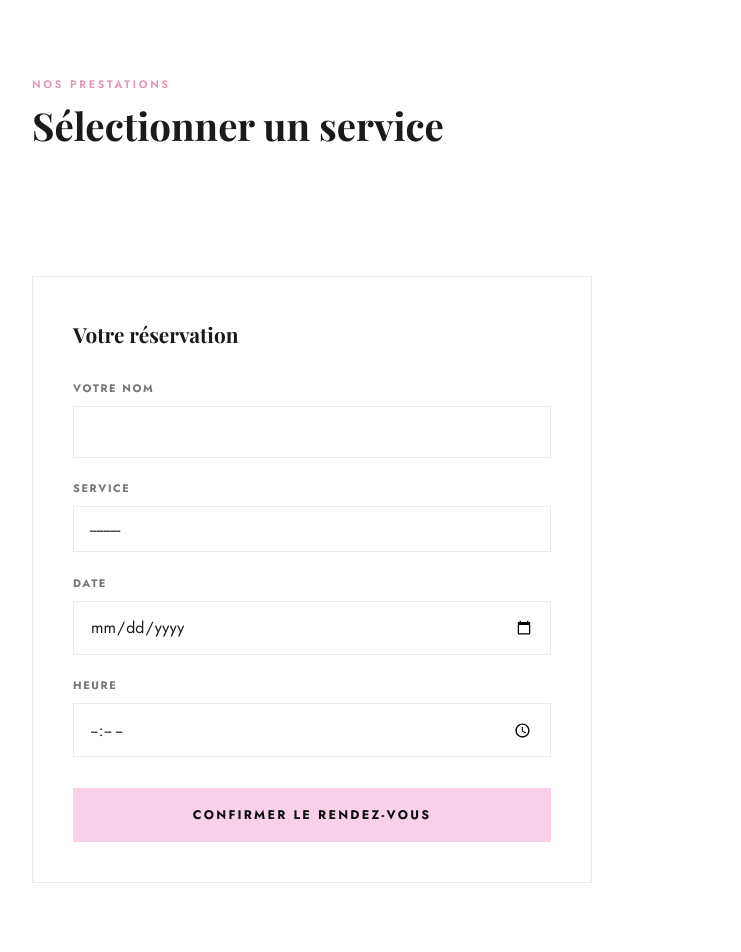
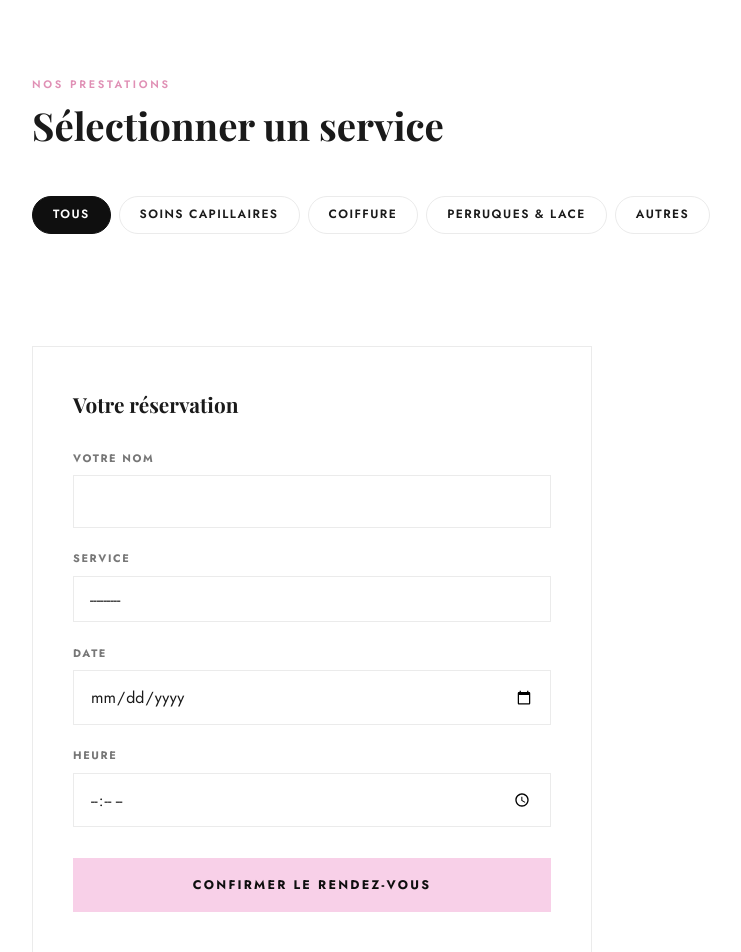
Before and after one commit to idrisstraore192/glow-by-riri, a Django app: page /booking/ in a window 1280 px wide. Shown: the part 388-1340 px from the top of the page, without its empty margins (50-791 px from the left). Run offline with Django 5.2, Linux system fonts and the light colour scheme; data that the repository does not hold is empty; some web fonts are replaced.

Commit message:
Add category filter to booking/services page

```diff
--- a/booking/admin.py
+++ b/booking/admin.py
@@ -4,7 +4,8 @@ from .models import Service, Appointment
 
 @admin.register(Service)
 class ServiceAdmin(admin.ModelAdmin):
-    list_display = ['name', 'price', 'duration']
+    list_display = ['name', 'category', 'price', 'duration']
+    list_filter = ['category']
 
     class Media:
         js = ('https://upload-widget.cloudinary.com/latest/global/all.js', 'js/cloudinary_upload.js')
--- a/booking/models.py
+++ b/booking/models.py
@@ -1,7 +1,14 @@
 from django.db import models
 
 class Service(models.Model):
+    CATEGORY_CHOICES = [
+        ('soins', 'Soins capillaires'),
+        ('coiffure', 'Coiffure'),
+        ('perruques', 'Perruques & Lace'),
+        ('autres', 'Autres'),
+    ]
     name = models.CharField(max_length=200, verbose_name="Nom")
+    category = models.CharField(max_length=50, choices=CATEGORY_CHOICES, default='autres', verbose_name="Catégorie")
     price = models.DecimalField(max_digits=8, decimal_places=2, verbose_name="Prix")
     duration = models.CharField(max_length=100, blank=True, verbose_name="Durée", help_text="Ex: 1h30")
     description = models.TextField(blank=True, verbose_name="Description")
--- a/booking/views.py
+++ b/booking/views.py
@@ -14,7 +14,8 @@ def booking_page(request):
             return redirect('booking_success')
     else:
         form = AppointmentForm()
-    services = Service.objects.all()
+    category = request.GET.get('category', '')
+    services = Service.objects.filter(category=category) if category else Service.objects.all()
     reviews = Review.objects.filter(approved=True)[:6]
     review_form = ReviewForm()
     submitted = request.GET.get('avis') == 'merci'
@@ -24,6 +25,8 @@ def booking_page(request):
         'reviews': reviews,
         'review_form': review_form,
         'submitted': submitted,
+        'active_category': category,
+        'categories': Service.CATEGORY_CHOICES,
     })
 
 
--- a/static/css/styles.css
+++ b/static/css/styles.css
@@ -464,6 +464,12 @@ footer span { color: var(--rose); }
 .product-price { font-size: 0.82rem; color: var(--muted); }
 .empty { text-align: center; color: var(--muted); padding: 5rem 2rem; font-size: 0.9rem; }
 
+/* ── SERVICE FILTERS ── */
+.service-filters { display: flex; flex-wrap: wrap; gap: 0.5rem; margin: 1.5rem 0 2rem; }
+.service-filter-btn { display: inline-block; padding: 0.5rem 1.25rem; border: 1px solid var(--border); border-radius: 999px; font-size: 0.75rem; font-weight: 600; letter-spacing: 0.12em; text-transform: uppercase; text-decoration: none; color: var(--text); background: var(--white); transition: all 0.2s; }
+.service-filter-btn:hover { background: var(--black); color: var(--white); border-color: var(--black); }
+.service-filter-btn.active { background: var(--black); color: var(--white); border-color: var(--black); }
+
 /* ── SERVICES CARDS (BOOKING) ── */
 .services-cards { display: flex; flex-direction: column; gap: 0; margin-bottom: 3rem; border: 1px solid var(--border); border-radius: 4px; overflow: hidden; }
 .service-card { border-bottom: 1px solid var(--border); padding: 2rem 2.5rem; }
--- a/templates/booking/booking.html
+++ b/templates/booking/booking.html
@@ -16,6 +16,13 @@
             <p class="section-label">Nos prestations</p>
             <h2 class="section-title">Sélectionner un service</h2>
         </div>
+    </div>
+
+    <div class="service-filters">
+        <a href="/booking/" class="service-filter-btn {% if not active_category %}active{% endif %}">Tous</a>
+        {% for cat_key, cat_label in categories %}
+        <a href="/booking/?category={{ cat_key }}" class="service-filter-btn {% if active_category == cat_key %}active{% endif %}">{{ cat_label }}</a>
+        {% endfor %}
     </div>
 
     {% if services %}
```
Also changed, not shown: booking/migrations/0004_service_category.py (added).
